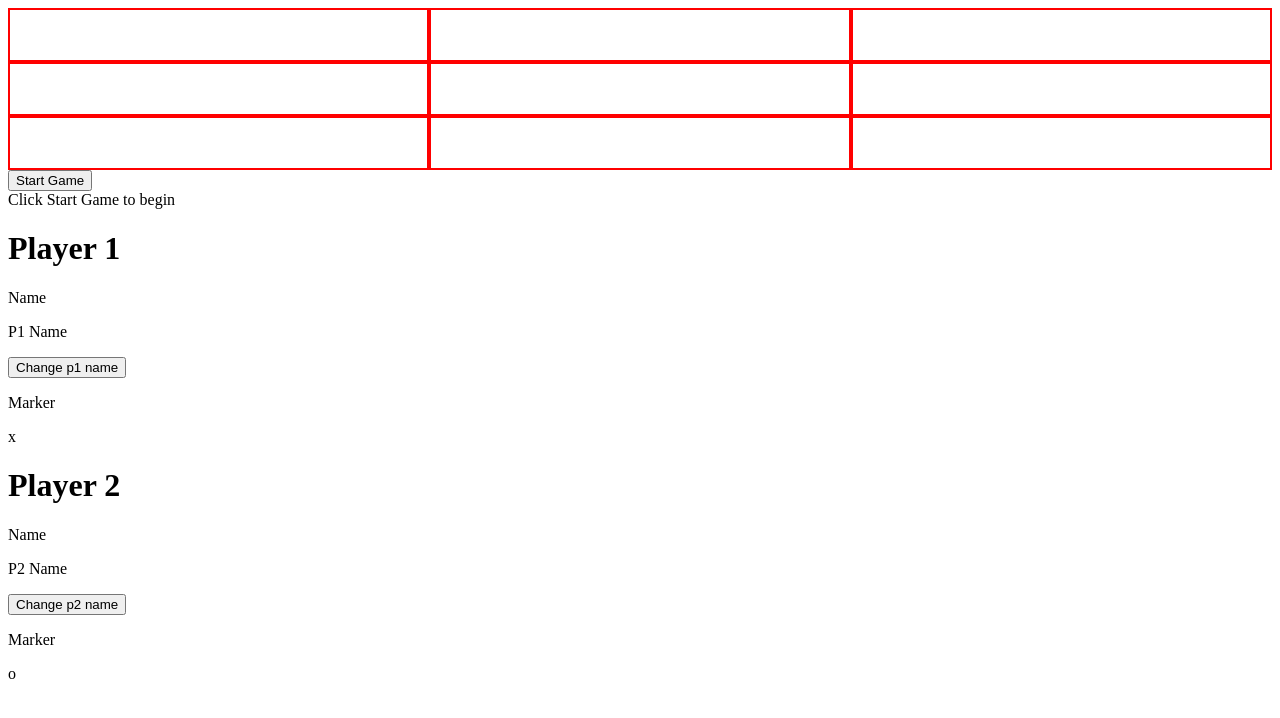
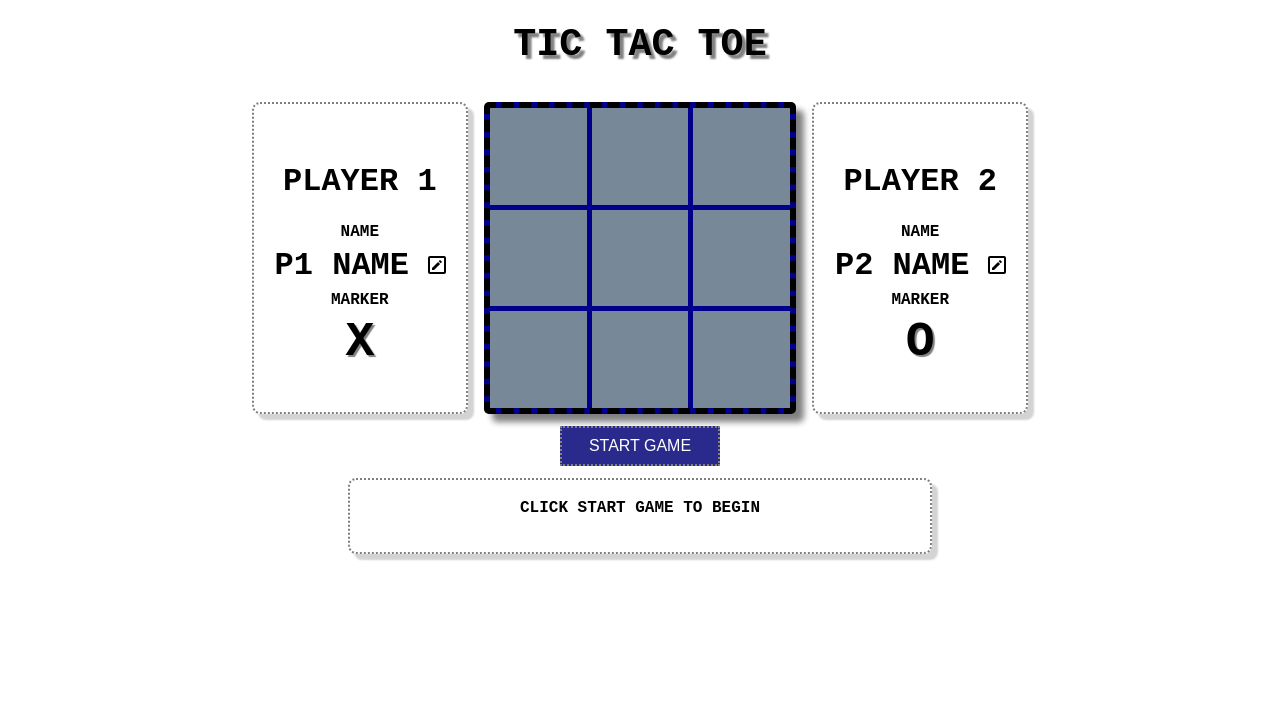
Before and after one commit to pcho101/top-tic-tac-toe, a plain HTML site: page index.html in a window 1280 px wide. Drawn offline with Linux system fonts and the light colour scheme.

Commit message:
Add styling to page

```diff
--- a/index.html
+++ b/index.html
@@ -8,6 +8,10 @@
     <title>Tic Tac Toe</title>
 </head>
 <body>
+    <header>
+        <h1>Tic Tac Toe</h1>
+    </header>
+    <div class="game">
         <div class="game-grid">
             <div class="grid" id="0"></div>
             <div class="grid" id="1"></div>
@@ -19,27 +23,36 @@
             <div class="grid" id="7"></div>
             <div class="grid" id="8"></div>
         </div>
-    <button class="game-reset">Start Game</button>
-    <div class="game-display">Click Start Game to begin</div>
-    <div class="turn-display"></div>
-    <div class="player-info">
         <div class="player-1">
             <h1>Player 1</h1>
             <p>Name</p>
+            <div class="name-container">
                 <p class="player-1-name">P1 Name</p>
-            <button class="change-name-1">Change p1 name</button>
+                <button class="change-name-1">
+                    <img src="icons/edit.svg" alt="edit-name">
+                </button>
+            </div>
             <p>Marker</p>
             <p class="player-1-marker">x</p>
         </div>
         <div class="player-2">
             <h1>Player 2</h1>
             <p>Name</p>
+            <div class="name-container">
                 <p class="player-2-name">P2 Name</p>
-            <button class="change-name-2">Change p2 name</button>
+                <button class="change-name-2">
+                    <img src="icons/edit.svg" alt="edit-name">
+                </button>
+            </div>
             <p>Marker</p>
             <p class="player-2-marker">o</p>
         </div>
     </div>
+    <button class="game-reset">Start Game</button>
+    <div class="display">
+        <div class="game-display">Click Start Game to begin</div>
+        <div class="turn-display"></div>
+    </div>
     <script src="script.js"></script>
 </body>
 </html>
--- a/style.css
+++ b/style.css
@@ -1,10 +1,143 @@
+body {
+    font: 700 1rem/1 'Fira Mono', monospace;
+    text-transform: uppercase;
+    display: flex;
+    flex-direction: column;
+    align-items: center;
+    margin: 0px;
+    gap: 12px;
+}
+
+button {
+    text-transform: uppercase;
+}
+
+header>h1 {
+    font-size: 2.4rem;
+    text-shadow: 4px 4px 2px grey;
+}
+
+.game {
+    display: flex;
+    align-items: stretch;
+    gap: 16px;
+}
+
 .game-grid {
     display: grid;
     grid-template-rows: repeat(3, 1fr);
     grid-template-columns: repeat(3, 1fr);
+    height: 300px;
+    width: 300px;
+    gap: 5px;
+    background-color: darkblue;
+    border: 6px dashed black;
+    border-radius: 5px;
+    box-shadow: 8px 8px 6px grey;
+    order: 2;
 }
 
 .grid {
     height: 50px;
-    border: 2px solid red;
+    /* border: 2px solid red; */
+    height: auto;
+    display: flex;
+    justify-content: center;
+    align-items: center;
+    font-size: 4rem;
+    background-color: lightslategray;
+    cursor: pointer;
 }
+
+.grid:hover {
+    opacity: 80%;
+}
+
+.game-reset {
+    width: 160px;
+    height: 40px;
+    font-size: 1rem;
+    border: 2px dotted grey;
+    cursor: pointer;
+    color: white;
+    background-color: rgb(42, 42, 141);
+}
+
+.game-reset:hover {
+    opacity: 80%;
+}
+
+.game-reset:active {
+    background-color: rgb(54, 54, 143);
+}
+
+.display {
+    display: flex;
+    flex-direction: column;
+    align-items: center;
+    padding: 20px 40px;
+    border: 2px dotted grey;
+    border-radius: 8px;
+    box-shadow: 6px 6px 2px lightgray;
+    min-width: 500px;
+    min-height: 32px;
+}
+
+.player-1,
+.player-2 {
+    display: flex;
+    flex-direction: column;
+    align-items: center;
+    justify-content: center;
+    padding: 8px 16px;
+    border: 2px dotted grey;
+    border-radius: 8px;
+    box-shadow: 6px 6px 2px lightgray;
+    white-space: nowrap;
+}
+
+.player-1 {
+    order: 1;
+}
+
+.player-2 {
+    order: 3;
+}
+
+p {
+    margin: 0px;
+    padding: 5px;
+}
+
+.name-container {
+    display: flex;
+    gap: 10px;
+}
+
+.player-1-name,
+.player-2-name {
+    font-size: 2rem;
+    font-weight: 900;
+}
+
+.change-name-1,
+.change-name-2 {
+    border: none;
+    cursor: pointer;
+    background-color: white;
+    padding: 1px;
+    align-self: center;
+}
+
+.change-name-1:hover,
+.change-name-2:hover {
+    border: none;
+    background-color: grey;
+}
+
+.player-1-marker,
+.player-2-marker {
+    font-size: 3rem;
+    font-weight: 900;
+    text-shadow: 2px 2px 1px grey;
+}
```
Also changed, not shown: icons/edit.svg (added). Lines whose indentation alone changed are shown as unchanged.
